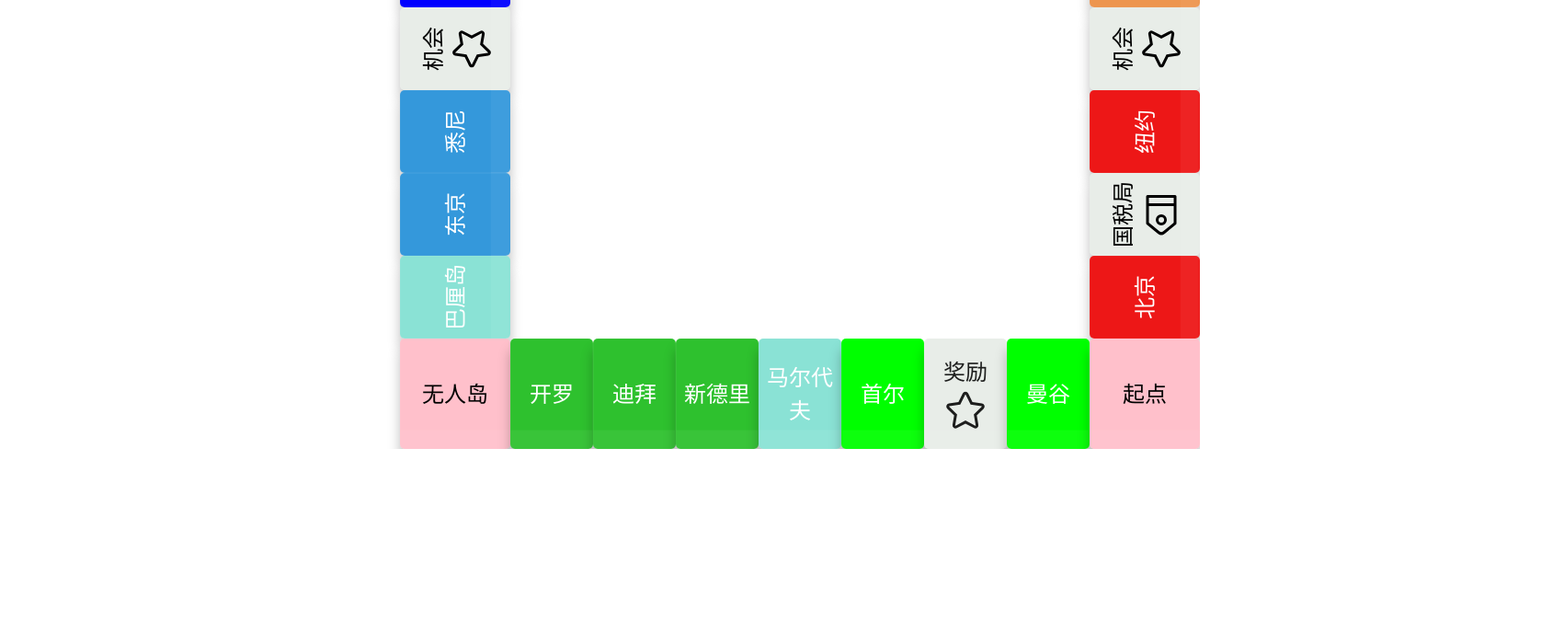
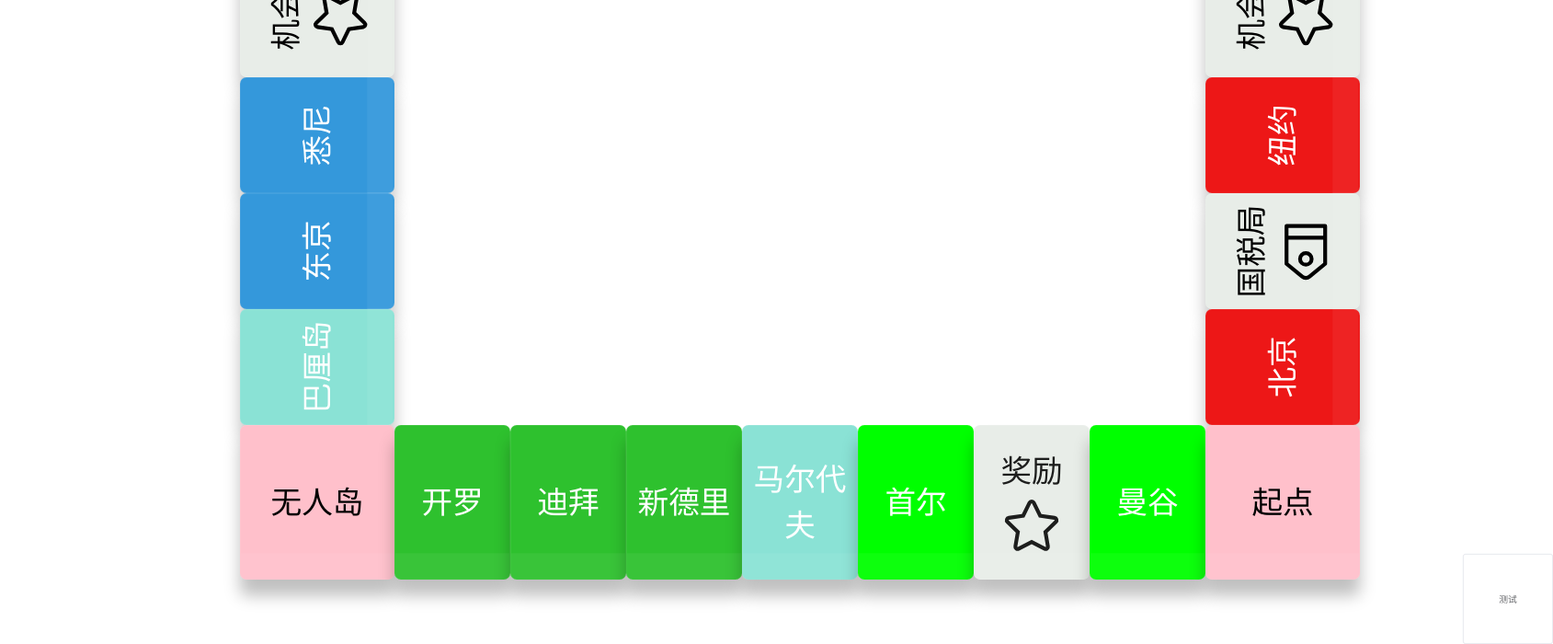
Before and after one commit to MiniNec/vue-demo, a Vue app: page / in a window 1280 px wide. Shown: the part 849-1549 px from the top of the page at 92% size, 1689 px wide, since content can reach past the window. Before the commit the page ends 1337 px from the top, so only its background shows below. Built offline with nearby package versions, Linux system fonts and the light colour scheme.

Commit message:
1 file modified

```diff
--- a/src/views/Index2.vue
+++ b/src/views/Index2.vue
@@ -9,8 +9,8 @@ import square from '@/components/Square.vue';
 import player from '@/components/Player.vue';
 import player1 from '@/components/player/Player1.vue';
 
-const top = ref(-100);
-const left = ref(-100);
+const top = ref(0);
+const left = ref(0);
 
 const movePlayer1 = () => {
   top.value = top.value + 50;
@@ -19,7 +19,7 @@ const movePlayer1 = () => {
 </script>
 
 <template>
-  <el-button @click="movePlayer1">测试</el-button>
+  <div class="gameScreen">
     <div class="container">
       <square
         style="position: absolute; top: 0px; left: 0px"
@@ -199,21 +199,35 @@ const movePlayer1 = () => {
         text="起点"
         color="pink"
       ></square>
+      <!-- <el-button class="player_style1" type="success"></el-button> -->
+    </div>
+    <div class="container">
       <player1 class="player_style1"></player1>
-    <!-- <el-button class="player_style1" type="success"></el-button> -->
+    </div>
+    <div class="container">
+      <el-button class="btnThrow" @click="movePlayer1">测试</el-button>
+    </div>
   </div>
 </template>
 
 <style scoped>
+.gameScreen {
+  display: flex;
+  position: relative;
+  width: 1740px;
+  height: 1740px;
+  scale: 0.7;
+}
 .container {
   display: flex;
-  position: relative;
+  position: absolute;
   /* justify-content: center; */
   /* align-items: center; */
   /* scale: 0.8; */
   width: 1740px;
   height: 1740px;
-  scale: 0.5;
+  top: 0px;
+  left: 0px;
 }
 .player_style1 {
   position: absolute;
@@ -223,4 +237,11 @@ const movePlayer1 = () => {
   left: v-bind(left + 'px');
   transition: 0.25s linear 0s;
 }
+.btnThrow {
+  position: absolute;
+  width: 140px;
+  height: 140px;
+  top: 1700px;
+  left: 1900px;
+}
 </style>
```
Lines whose indentation alone changed are shown as unchanged.
